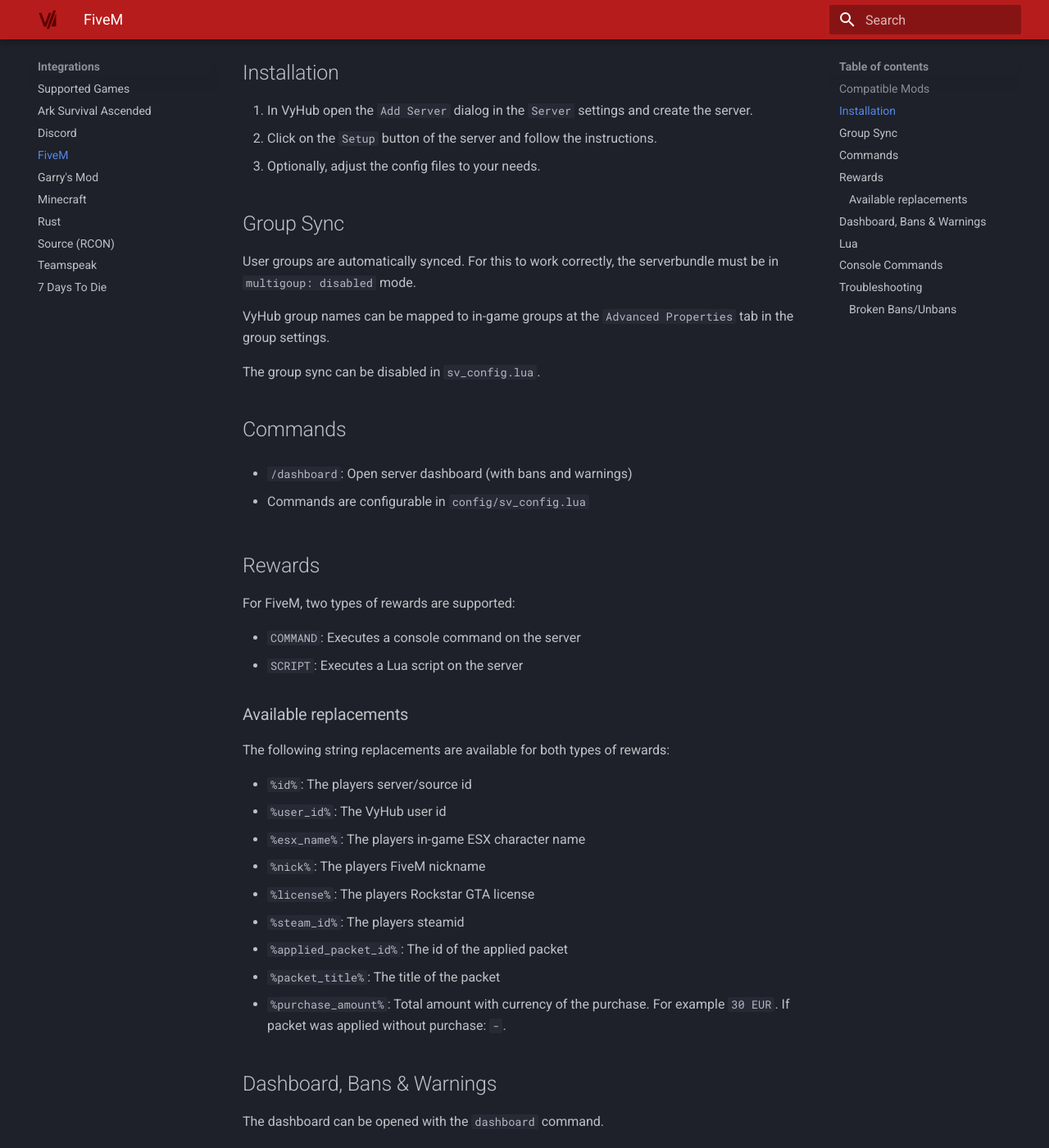
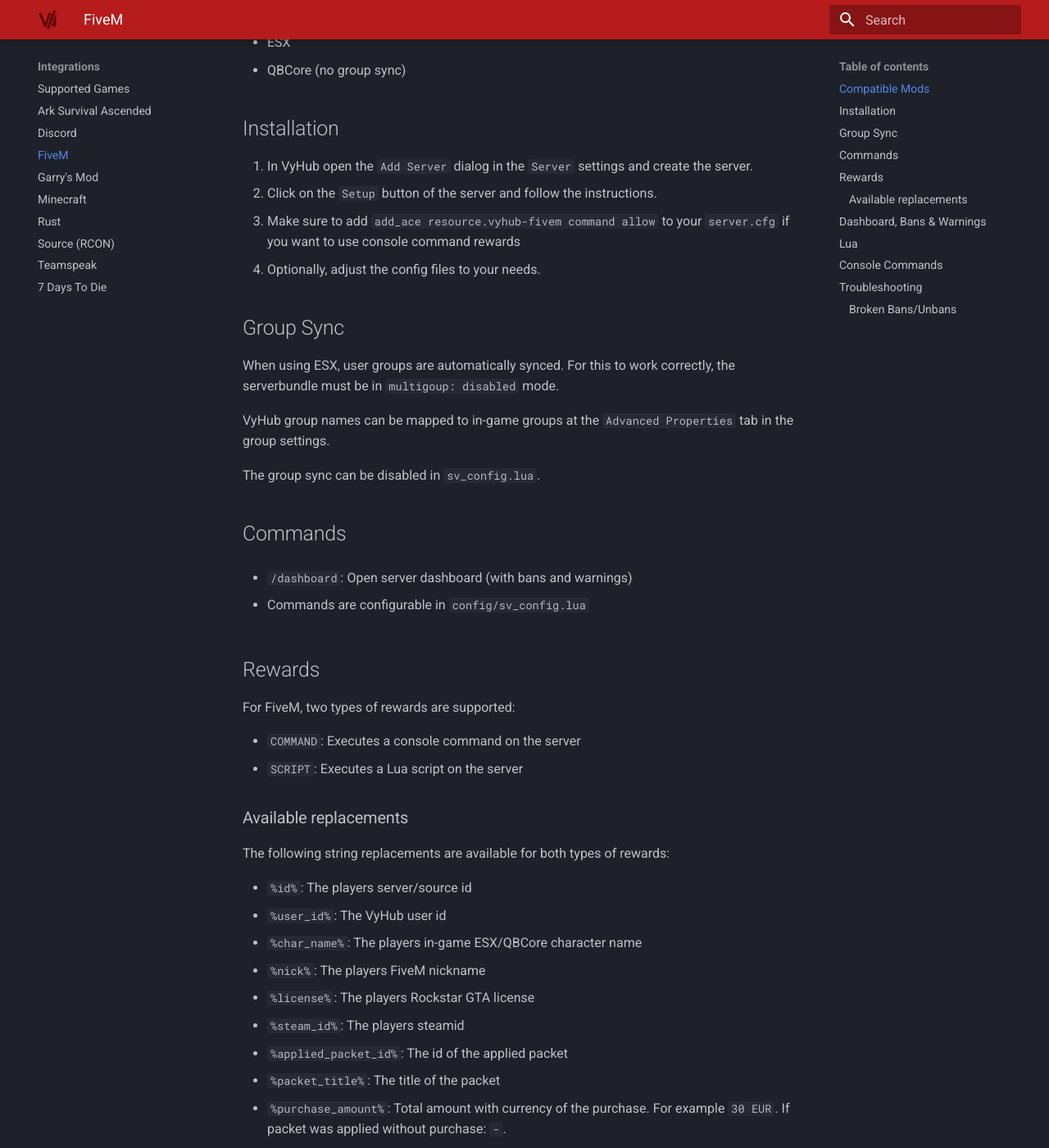
Before and after one commit to nyx-project/vyhub-documentation, an MkDocs documentation site: the page built from docs/game/fivem.md, in a window 1280 px wide and 1400 px high, scrolled down 380 px. Shown: the whole window at 82% size. Built offline with MkDocs 1.6.1 and Material for MkDocs 9.7.7, drawn with Linux system fonts in a browser that asks for light colours; the version menu is left out.

Commit message:
Update fivem docs

```diff
--- a/docs/game/fivem.md
+++ b/docs/game/fivem.md
@@ -6,16 +6,19 @@
 
 ## Compatible Mods
 
+- Vanilla (no group sync)
 - ESX
+- QBCore (no group sync)
 
 ## Installation
 
 1. In VyHub open the `Add Server` dialog in the `Server` settings and create the server.
 2. Click on the `Setup` button of the server and follow the instructions.
-3. Optionally, adjust the config files to your needs.
+3. Make sure to add `add_ace resource.vyhub-fivem command allow` to your `server.cfg` if you want to use console command rewards
+4. Optionally, adjust the config files to your needs.
 
 ## Group Sync
-User groups are automatically synced. For this to work correctly, the serverbundle must be in `multigoup: disabled` mode.
+When using ESX, user groups are automatically synced. For this to work correctly, the serverbundle must be in `multigoup: disabled` mode.
 
 VyHub group names can be mapped to in-game groups at the `Advanced Properties` tab in the group settings.
 
@@ -38,7 +41,7 @@
 
 - `%id%`: The players server/source id
 - `%user_id%`: The VyHub user id
-- `%esx_name%`: The players in-game ESX character name
+- `%char_name%`: The players in-game ESX/QBCore character name
 - `%nick%`: The players FiveM nickname
 - `%license%`: The players Rockstar GTA license
 - `%steam_id%`: The players steamid
@@ -47,7 +50,7 @@
 - `%purchase_amount%`: Total amount with currency of the purchase. For example `30 EUR`. If packet was applied without purchase: `-`.
 
 ## Dashboard, Bans & Warnings
-The dashboard can be opened with the `dashboard` command.
+The dashboard can be opened with the `/dashboard` command.
 
 On the dashboard, bans and warnings can be seen, edited and created.
 
```
